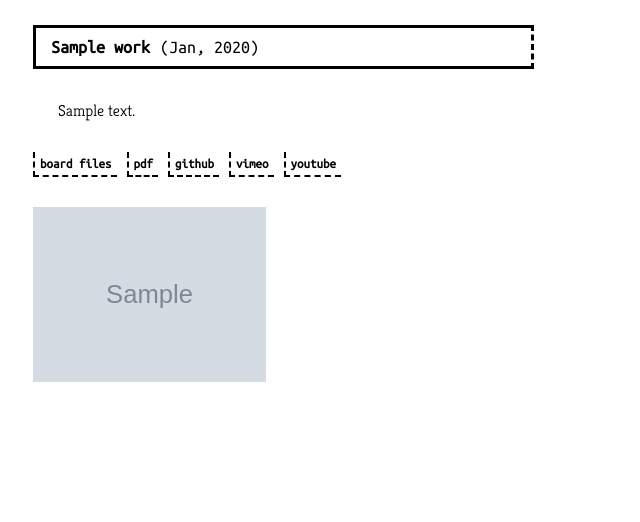
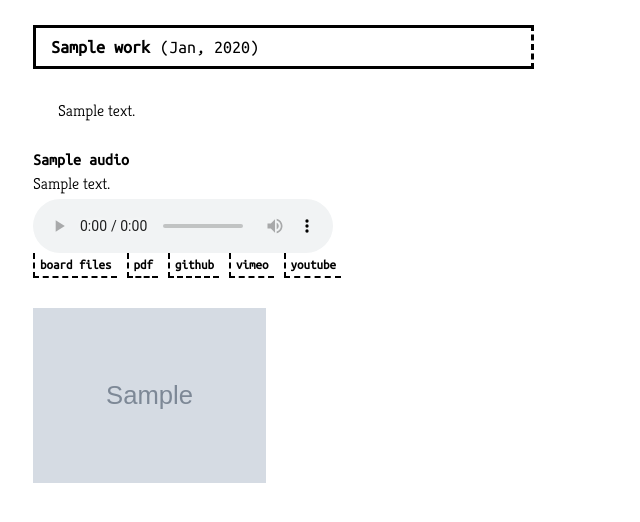
Before and after one commit to ericheep/miscellany, a Django app: a page that uses portfolio/templates/portfolio/work.html in a window 1280 px wide. Shown: the part 57-579 px from the top of the page, without its empty margins (0-640 px from the left). Run offline with Django 3.2, Linux system fonts and the light colour scheme; tables that the repository leaves empty hold one stand-in row (values such as "Sample post"); grey boxes marked "Sample" are stand-in pictures; some libraries are stand-ins or nearby versions.

Commit message:
audio is working now

```diff
--- a/portfolio/models.py
+++ b/portfolio/models.py
@@ -8,7 +8,7 @@ class Audio(models.Model):
     audio = models.FileField(upload_to='audio', blank=True)
 
     def __str__(self):
-        return self.name
+        return self.title
 
     def add(self):
         self.save()
--- a/portfolio/static/css/work.css
+++ b/portfolio/static/css/work.css
@@ -45,11 +45,27 @@
     margin-bottom: 15px;
 }
 
+#audio {
+    flex: 0 1 auto;
+    order: 2;
+    margin: 0px 25px;
+}
+
+#audio-title {
+    font-weight: bold;
+}
+
+#audio-text {
+    max-width: 900px;
+    font-weight: 300;
+    font-family: 'Kreon', serif;
+    margin: 5px 0px;
+}
 
 #logos {
     display: flex;
     flex: 0 1 auto;
-    order: 2;
+    order: 3;
     margin: 0px 25px;
     margin-bottom: 15px;
     justify-content: flex-start;
@@ -75,7 +91,7 @@
 #images {
     display: flex;
     flex: 0 1 auto;
-    order: 3;
+    order: 4;
     flex-direction: row;
     flex-wrap: wrap;
     justify-content: flex-start;
--- a/portfolio/templates/portfolio/work.html
+++ b/portfolio/templates/portfolio/work.html
@@ -26,6 +26,26 @@
 
         <div id="text">
             {{ work.text|markdownify|safe}}
+        </div>
+
+        <div id="audio">
+            {% for audio in audios %}
+                {% if audio.title %}
+                    <div id="audio-title">
+                        {{audio.title}}
+                    </div>
+                {% endif %}
+                {% if audio.text %}
+                    <div id="audio-text">
+                        {{audio.text}}
+                    </div>
+                {% endif %}
+                <div id="audio-player">
+                    <audio controls autoplay>
+                        <source src={{audio.audio.url}}>
+                    </audio>
+                </div>
+            {% endfor %}
         </div>
 
         <div id="logos">
--- a/portfolio/views.py
+++ b/portfolio/views.py
@@ -35,10 +35,12 @@ def works(request, tag_slug=None):
 def work(request, work_slug):
     work = get_object_or_404(Work, slug=work_slug)
     images = work.images.all()
+    audios = work.audio.all()
 
     context = {
         'work': work,
         'images': images,
+        'audios': audios,
     }
 
     return render(request, 'portfolio/work.html', context)
```
Also changed, not shown: portfolio/migrations/0001_initial.py, portfolio/migrations/0002_auto_20170910_0307.py (deleted), portfolio/migrations/0003_auto_20170910_0307.py (deleted), portfolio/migrations/0004_work_audio.py (deleted), portfolio/migrations/0005_auto_20170910_2209.py (deleted).
